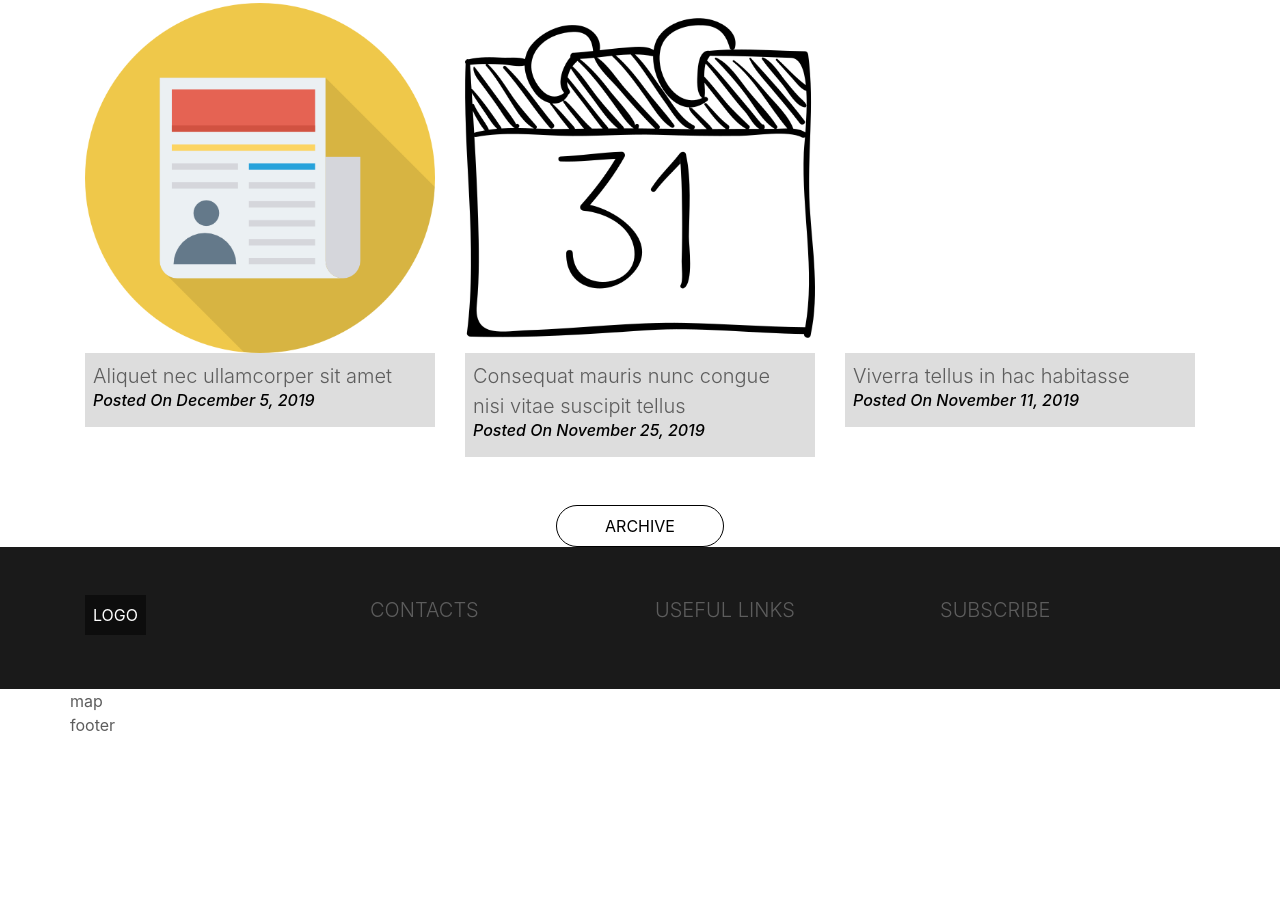
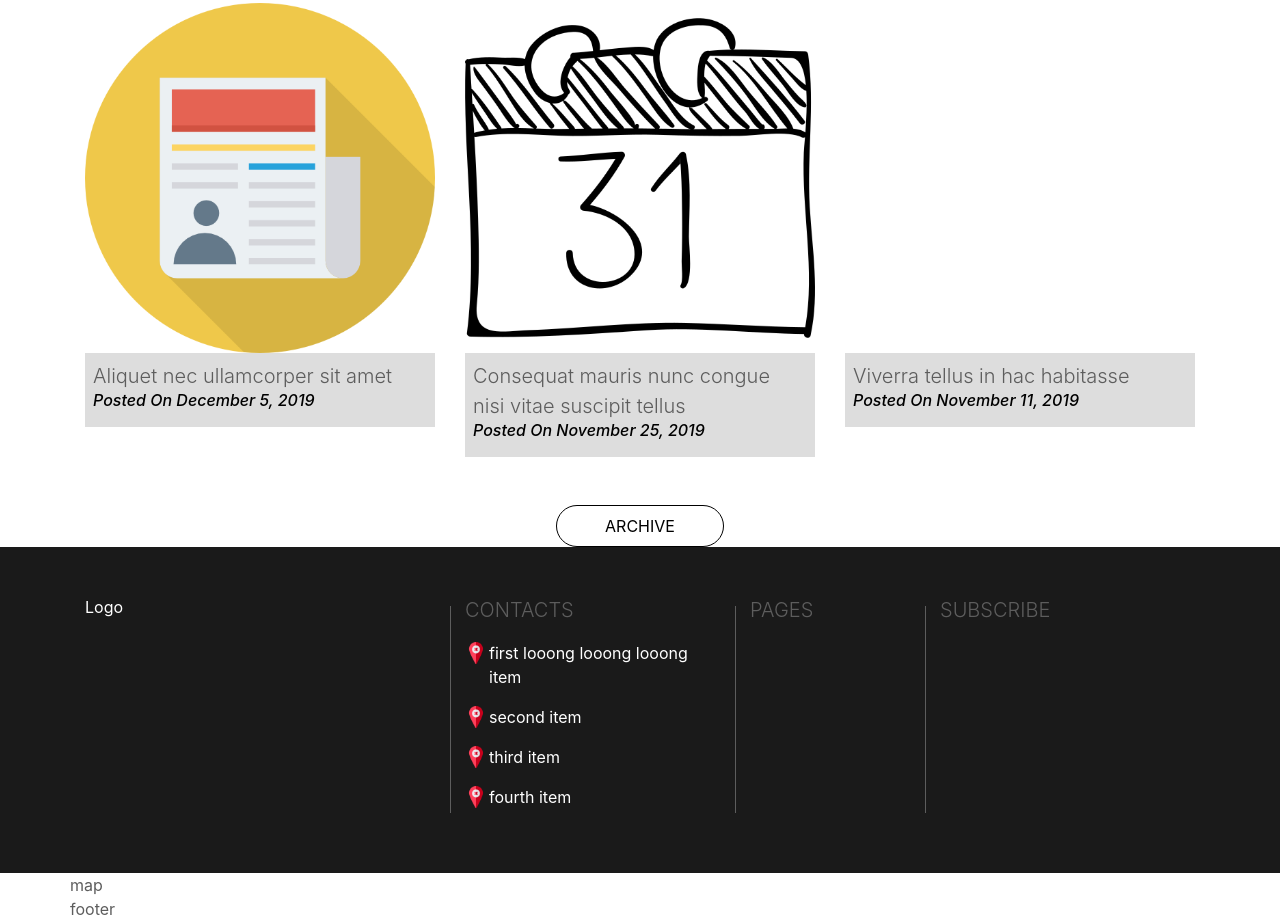
Before and after one commit to vovkaSviter/iamtulip, a plain HTML site: page markup/index.html in a window 1280 px wide. Shown: the part 2793-3714 px from the top of the page. Before the commit the page ends 3530 px from the top, so only its background shows below. Drawn offline with Linux system fonts and the light colour scheme.

Commit message:
Void: only contacts were done...

```diff
--- a/markup/css/mqs.css
+++ b/markup/css/mqs.css
@@ -7,6 +7,13 @@
 }
 
 
+/*	k. bbFeedback */
+#bbFeedback .bbFeedbackContacts:after , #bbFeedback .bbFeedbackPages:after, #bbFeedback .bbFeedbackSubscribe:after{
+	width: 1px;
+	height: 90%;
+	left: 0;
+	top: 5%;
+}
 
 
 }
--- a/markup/index.html
+++ b/markup/index.html
@@ -197,20 +197,27 @@
 		</div>
 	</section>
 
-	<section id="bbContacts" class="container-fluid py-5">
+	<section id="bbFeedback" class="container-fluid py-5">
 		<div class="row">
 			<div class="container">
 				<div class="row">
-					<div class="col-12 col-lg-3 logoContacts">
-						<span id="logoContacts" class="d-inline-block text-uppercase p-2">Logo</span>
+					<div class="col-12 col-lg-4 bbFeedbackLogo">
+						Logo
 					</div>
-					<div class="col-12 col-lg-3">
+
+					<div class="col-12 col-lg-3 bbFeedbackContacts">
 						<p class="lead text-uppercase">contacts</p>
+						<p class="bbFCItem pl-4" data-contact-type="address">first looong looong looong item</p>
+						<p class="bbFCItem pl-4" data-contact-type="hours">second item</p>
+						<p class="bbFCItem pl-4" data-contact-type="phone">third item</p>
+						<p class="bbFCItem pl-4" data-contact-type="email">fourth item</p>
 					</div>
-					<div class="col-12 col-lg-3">
-						<p class="lead text-uppercase">useful links</p>
+
+					<div class="col-12 col-lg-2 bbFeedbackPages">
+						<p class="lead text-uppercase">pages</p>
 					</div>
-					<div class="col-12 col-lg-3">
+
+					<div class="col-12 col-lg-3 bbFeedbackSubscribe">
 						<p class="lead text-uppercase">subscribe</p>
 					</div>
 				</div>
--- a/markup/sass/style.sass
+++ b/markup/sass/style.sass
@@ -10,7 +10,7 @@
 //	h. bbOrder
 //	i. bbServ
 //	j. bbNews
-//	k. bbContacts
+//	k. bbFeedback
 //	l. bbMap
 //	m. bbFooter
 
@@ -221,9 +221,40 @@ h2
 			background-color: $fontDark
 			color: $fontLight
 
-//	k. bbContacts //////////////////////////////////////////////////////////////////////////////
-#bbContacts
+//	k. bbFeedback //////////////////////////////////////////////////////////////////////////////
+#bbFeedback
+	color: $fontLight
 	background-color: lighten($fontDark, 10%)
-#logoContacts
-	background-color: rgba($fontDark, .5)
-	color: $fontLight
+
+	.bbFeedbackContacts, .bbFeedbackPages, .bbFeedbackSubscribe
+		position: relative
+		&:after
+			@extend %pseudo-el-bl-abs
+			width: 100%
+			height: 1px
+			left: 0
+			top: 0
+			background-color: $fontMiddle
+
+		.lead
+			color: $fontMiddle
+
+	.bbFCItem
+		position: relative
+		&:after
+			@extend %pseudo-el-bl-abs
+			background-position: 0 center
+			background-size: 90%
+			background-repeat: no-repeat
+			top: 0
+			left: 0
+			width: 1.5rem
+			height: 1.5rem
+		&[data-contact-type="address"]:after
+			background-image: url("../imgs/geo.png")
+		&[data-contact-type="hours"]:after
+			background-image: url("../imgs/geo.png")
+		&[data-contact-type="phone"]:after
+			background-image: url("../imgs/geo.png")
+		&[data-contact-type="email"]:after
+			background-image: url("../imgs/geo.png")
```
Also changed, not shown: markup/css/style.css, markup/imgs/geo.png (added), 1 other file.
